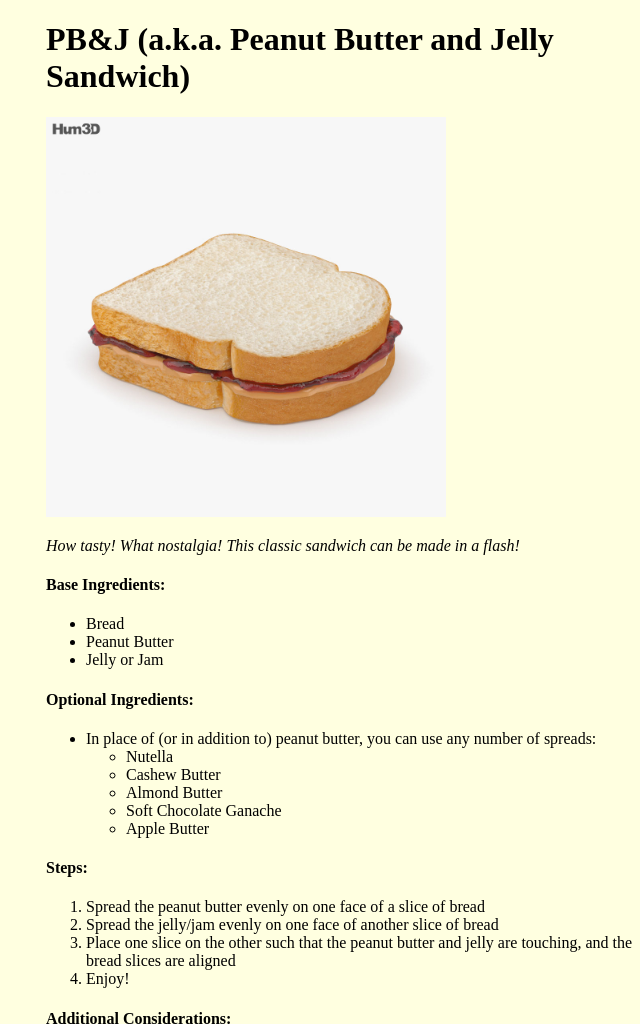
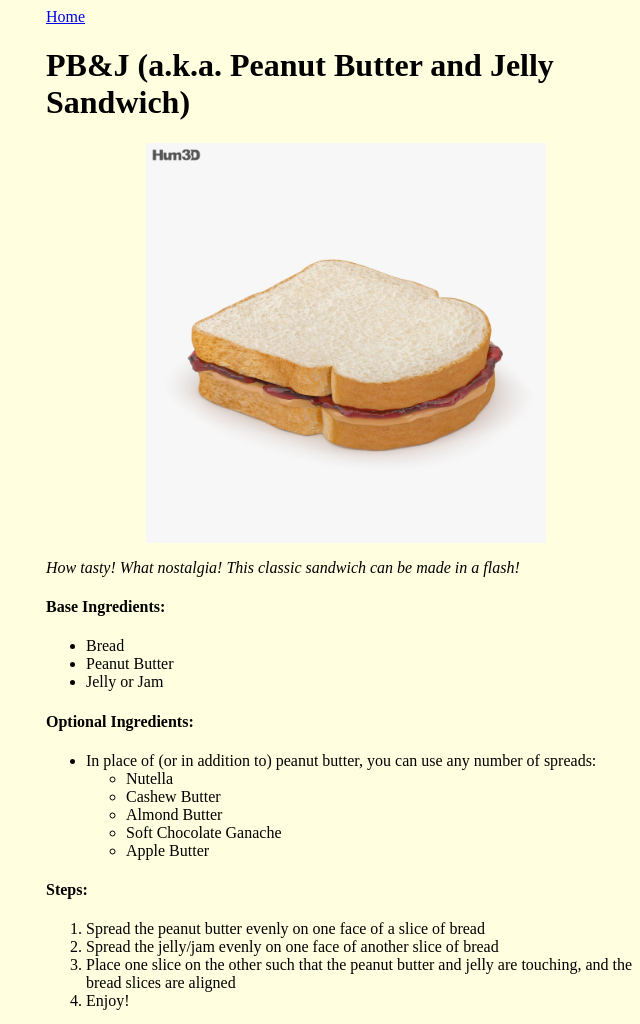
Before and after one commit to tetchisketch/odin-recipes, a plain HTML site: page pages/pbj.html in a window 1280 px wide. Shown: the top 1024 px of the page, without its empty margins (294-934 px from the left). Drawn offline with Linux system fonts and the light colour scheme.

Commit message:
Feat: home button and centered img

```diff
--- a/pages/pbj.html
+++ b/pages/pbj.html
@@ -7,6 +7,8 @@
     <link rel="stylesheet" href="../style.css">
   </head>
   <body>
+    <a href="../index.html">Home</a>
+    <p></p>
     <h1>PB&J (a.k.a. Peanut Butter and Jelly Sandwich)</h1>
     <a>
       <img src="../img/pbj.jpg" alt="A peanut butter and jelly sandwich" width="1000" height="1000">
--- a/style.css
+++ b/style.css
@@ -25,16 +25,18 @@ body {
   margin: 8px;
 }
 
-a {
+.recipe-image {
   display: block;
   margin: 0 auto;
   padding: 0 auto;
 }
 
 img {
+  display: block;
   width: 400px;
   height: auto;
   margin-left: auto;
   margin-right: auto;
 
+
 }
```
Also changed, not shown: pages/pantry-pasta.html (+2 -0 lines), pages/quick-sesame-noodle.html (+2 -0 lines).
